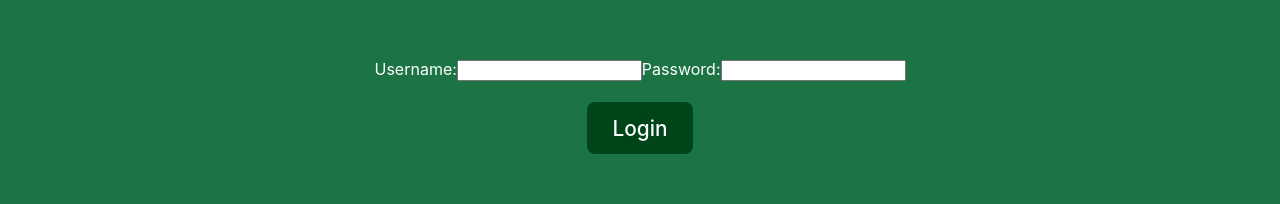
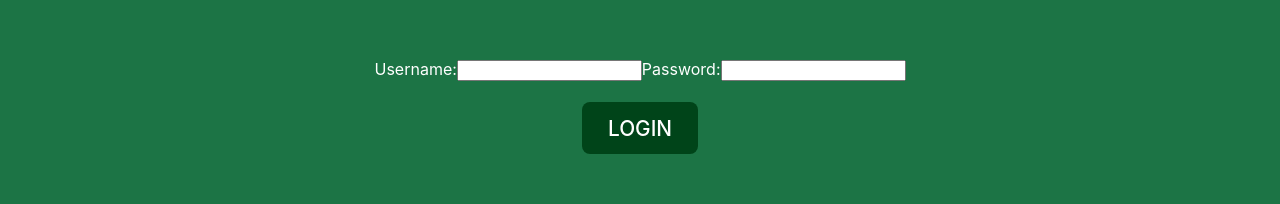
Before and after one commit to conniely04/Consilia, a React (Vite) app in the folder client/: page /login in a window 1280 px wide. Shown: the part 284-488 px from the top of the page. Built offline with nearby package versions, Linux system fonts and the light colour scheme.

Commit message:
feat: route to user-home if login is successful

```diff
--- a/client/src/Pages/Login.jsx
+++ b/client/src/Pages/Login.jsx
@@ -1,10 +1,11 @@
 import React, { useState } from 'react';
+import { useNavigate } from 'react-router-dom'; // Import useNavigate
 // import './Login.css';  // Assume you have styles defined in Login.css
 
 function Login() {
     const [username, setUsername] = useState('');
     const [password, setPassword] = useState('');
-
+    const navigate = useNavigate(); // Initialize useNavigate
 
     const handleSubmit = async (event) => {
         event.preventDefault();
@@ -27,6 +28,9 @@ function Login() {
             const result = await response.json();
             console.log("Logged in successfully:", result);
             alert("Logged in successfully");
+
+            // Redirect to user_home after successful login
+            navigate('/user-home');
           } else {
             throw new Error("Failed to login");
           }
@@ -50,7 +54,7 @@ function Login() {
                     <input type="password" value={password} onChange={e => setPassword(e.target.value)} />
                 </label>
                 <div className="start-button">
-                <button type="submit">Login</button>
+                <button type="submit">LOGIN</button>
                 </div>
             </form>
         </div>
```
